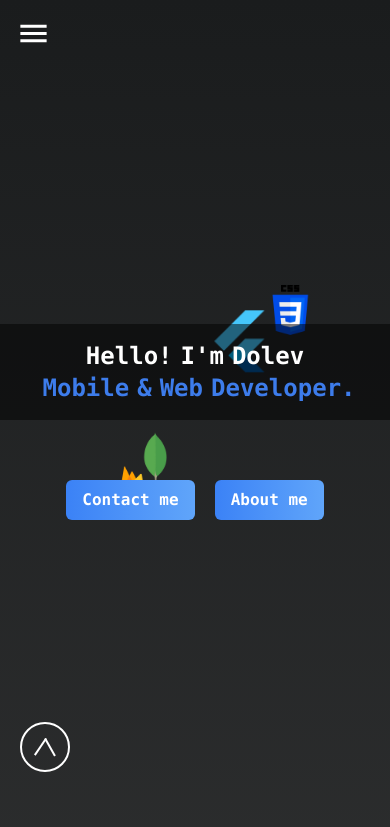
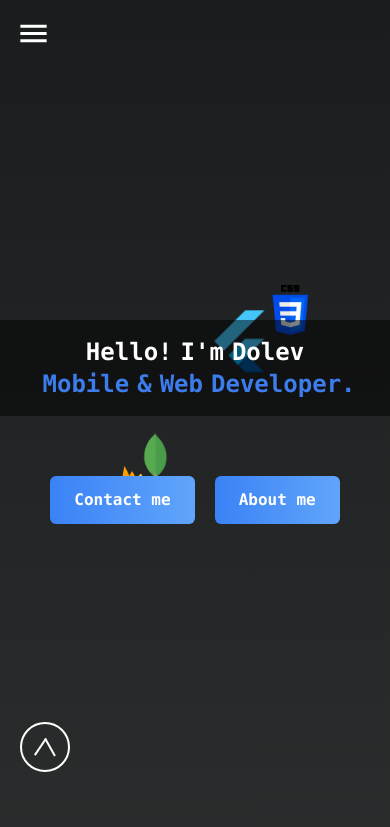
Before and after one commit to dolev6780/MyPortfolio, a React (Create React App) app in the folder client/: page / in a window 390 px wide. Shown: the top 827 px of the page. Built offline with nearby package versions, Linux system fonts and the light colour scheme.

Commit message:
fix buttons in sec1 v2

```diff
--- a/client/src/pages/home/sections/Sec1.jsx
+++ b/client/src/pages/home/sections/Sec1.jsx
@@ -98,8 +98,8 @@ export default function Sec1() {
       >
         <p>{AboutMe}</p>
         <motion.button
-          whileHover={{ scale: 1.1 }}
-          className={`mt-5 p-2 px-4 bg-gradient-to-r from-blue-500 to-blue-400 rounded-md absolute flex right-0
+          whileHover={{ scale: 1.2 }}
+          className={`mt-5 py-3 px-6 bg-gradient-to-r from-blue-500 to-blue-400 rounded-md absolute flex right-0
         ${hideAboutMe ? "hidden" : ""}
       `}
           onClick={() => {
@@ -111,7 +111,9 @@ export default function Sec1() {
       </motion.div>
       <motion.div
         className={`${
-          hideAboutMe ? "bg-black bg-opacity-50 p-4 md:rounded-lg w-full md:w-auto" : ""
+          hideAboutMe
+            ? "bg-black bg-opacity-50 p-4 md:rounded-lg w-full md:w-auto"
+            : ""
         }`}
       >
         <div className="flex justify-center">
@@ -157,8 +159,8 @@ export default function Sec1() {
         <a href="#contactme">
           <motion.button
             whileHover={{ scale: 1.1 }}
-            className="mt-5 p-2 pl-4 pr-4 bg-gradient-to-r from-blue-500 to-blue-400 font-bold rounded-md
-        md:p-4 md:pl-6 md:pr-6 md:mt-10
+            className="mt-5 py-3 px-6 bg-gradient-to-r from-blue-500 to-blue-400 font-bold rounded-md
+       md:mt-10
       "
           >
             Contact me
@@ -166,8 +168,8 @@ export default function Sec1() {
         </a>
         <motion.button
           whileHover={{ scale: 1.1 }}
-          className="mt-5 p-2 pl-4 pr-4 bg-gradient-to-r from-blue-500 to-blue-400 font-bold rounded-md
-        md:p-4 md:pl-6 md:pr-6 md:mt-10 ml-5
+          className="mt-5 py-3 px-6 bg-gradient-to-r from-blue-500 to-blue-400 font-bold rounded-md
+        md:mt-10 ml-5
       "
           onClick={() => {
             handleClick();
```
Also changed, not shown: 11 other files (tests, documents, lock files or other folders).
